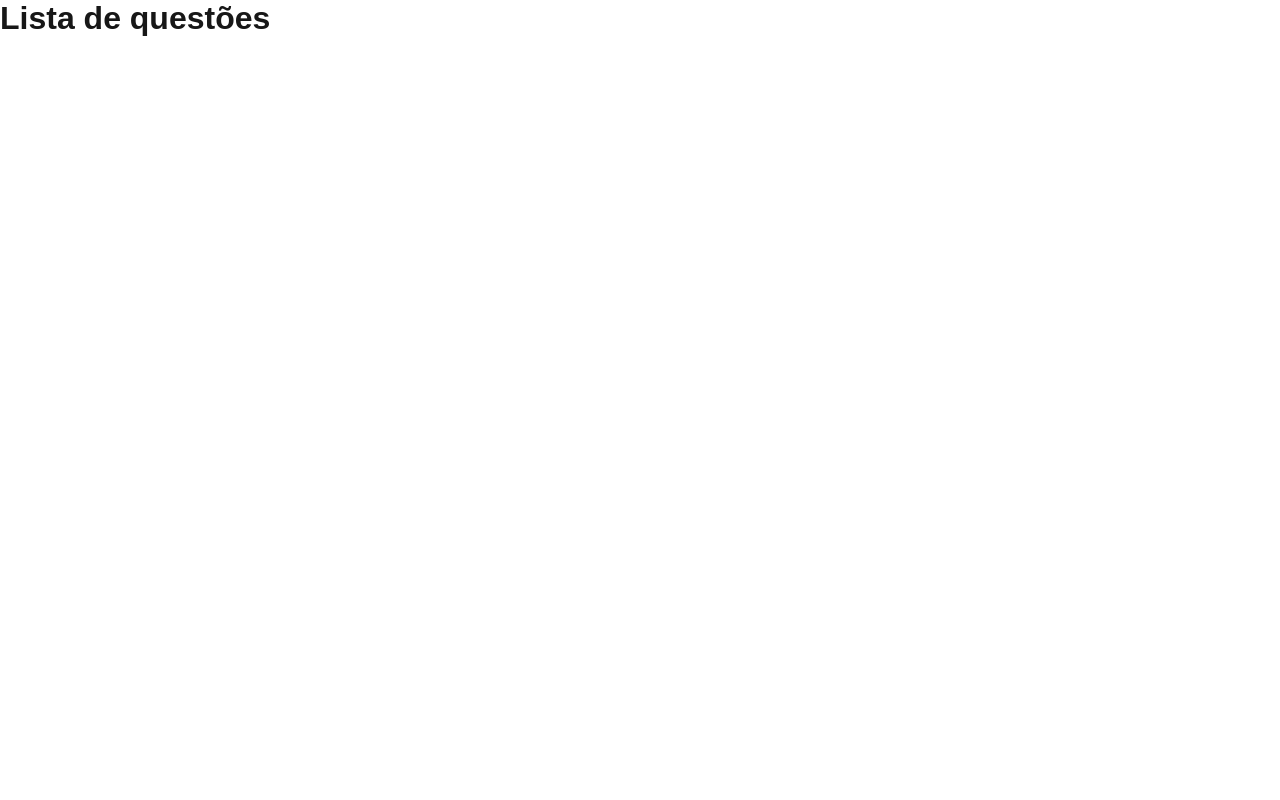
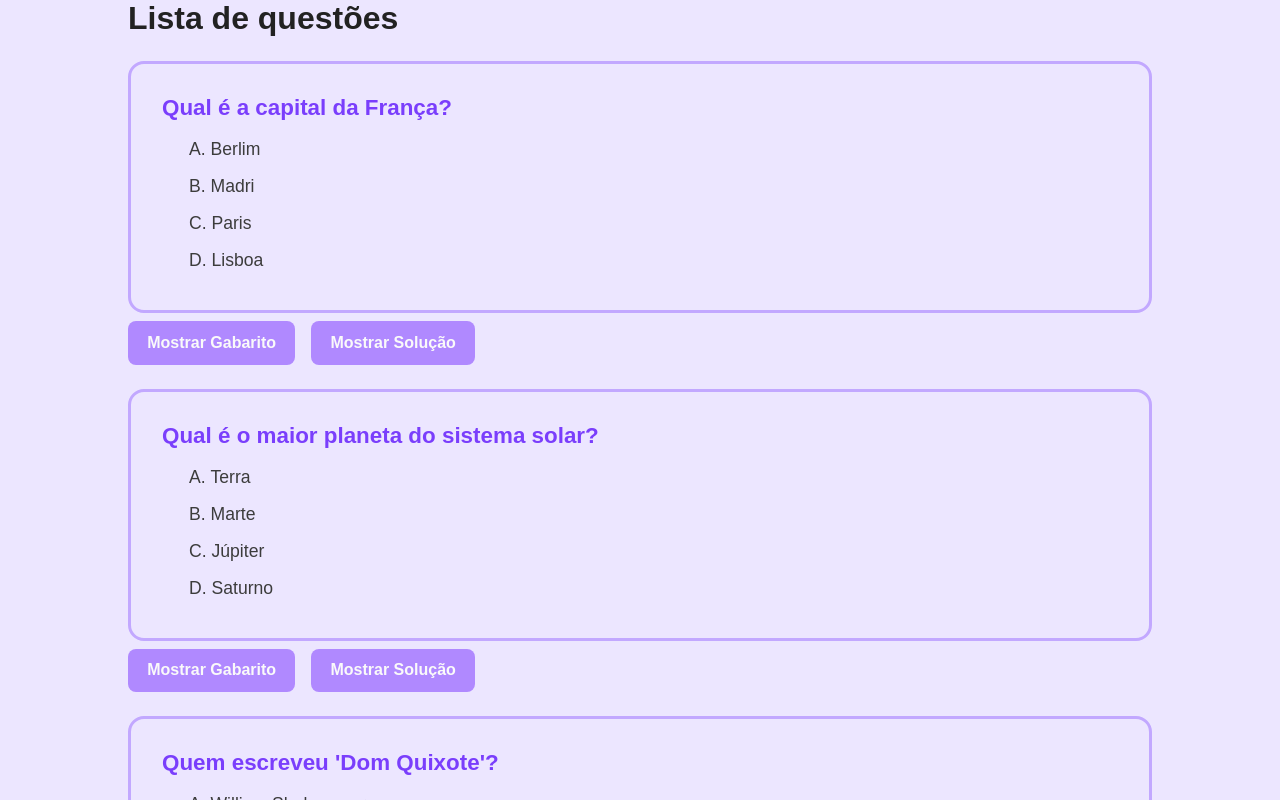
Before and after one commit to Camie-M/aprovamais_fe, a Next.js app in the folder AprovaMais_Frontend/: page /list in a window 1280 px wide. Shown: the top 800 px of the page. Built offline with nearby package versions, Linux system fonts and the light colour scheme.

Commit message:
subindo tela questoes v1

```diff
--- a/AprovaMais_Frontend/package.json
+++ b/AprovaMais_Frontend/package.json
@@ -11,7 +11,8 @@
   "dependencies": {
     "next": "15.2.4",
     "react": "^19.0.0",
-    "react-dom": "^19.0.0"
+    "react-dom": "^19.0.0",
+    "sass": "^1.86.1"
   },
   "devDependencies": {
     "@eslint/eslintrc": "^3",
--- /dev/null
+++ b/AprovaMais_Frontend/src/app/components/boxQuestoes/index.js
@@ -0,0 +1,5 @@
+import styles from "./styles.module.scss"; // Importação correta do SCSS
+
+export default function BoxQuestoes({ children }) {
+  return <div className={styles.container}>{children}</div>;
+}
--- /dev/null
+++ b/AprovaMais_Frontend/src/app/components/boxQuestoes/styles.module.scss
@@ -0,0 +1,7 @@
+.container {
+  width: 100%;
+  border: 0.2rem solid var(--border-questions);
+  border-radius: 1rem;
+  position: relative;
+  padding: 1rem;
+}
--- /dev/null
+++ b/AprovaMais_Frontend/src/app/components/button/index.js
@@ -0,0 +1,9 @@
+import styles from "./styles.module.scss"; // Importação correta do SCSS
+
+export default function Button({ texto, onClick }) {
+  return (
+    <button className={styles.button} onClick={onClick}>
+      {texto}
+    </button>
+  );
+}
--- /dev/null
+++ b/AprovaMais_Frontend/src/app/components/button/styles.module.scss
@@ -0,0 +1,23 @@
+.button {
+  background-color: var(--secondary);
+  color: var(--text-light);
+  font-size: 1rem;
+  font-weight: bold;
+  padding: 0.8rem 1.2rem;
+  border: none;
+  border-radius: 0.5rem;
+  cursor: pointer;
+  transition:
+    background-color 0.3s ease-in-out,
+    transform 0.2s ease-in-out;
+
+  &:hover {
+    background-color: var(--primary);
+    transform: scale(1.08);
+  }
+
+  &:active {
+    background-color: var(--tertiary);
+    transform: scale(1);
+  }
+}
--- /dev/null
+++ b/AprovaMais_Frontend/src/app/components/questoes/index.js
@@ -0,0 +1,29 @@
+import { useState } from "react";
+import styles from "./styles.module.scss";
+
+export default function Questoes({ questao }) {
+  const [selectedAnswer, setSelectedAnswer] = useState(null);
+
+  const handleSelect = (index) => {
+    setSelectedAnswer(index);
+  };
+
+  return (
+    <div className={styles.questaobox}>
+      <h3 className={styles.questaobox__titulo}>{questao.questao}</h3>
+      <ol className={styles.questaobox__lista} type="A">
+        {questao.alternativas.map((alt, i) => (
+          <li
+            key={i}
+            className={`${styles.questaobox__lista__item} ${
+              selectedAnswer === i ? styles.selected : ""
+            }`}
+            onClick={() => handleSelect(i)}
+          >
+            {alt}
+          </li>
+        ))}
+      </ol>
+    </div>
+  );
+}
--- /dev/null
+++ b/AprovaMais_Frontend/src/app/components/questoes/styles.module.scss
@@ -0,0 +1,43 @@
+.questaobox {
+  display: flex;
+  flex-direction: column;
+  align-items: flex-start;
+  background-color: transparent;
+  padding: 0.9375rem;
+
+  &__titulo {
+    margin-bottom: 0.625rem;
+    font-size: 1.4rem;
+    font-weight: bold;
+    color: var(--primary);
+  }
+
+  &__lista {
+    padding-left: 0.9375rem;
+    list-style-position: inside;
+    color: var(--text-dark);
+
+    &__item {
+      font-size: 1.1rem;
+      padding: 0.5rem 0.75rem;
+      border-radius: 0.5rem;
+      transition: all 0.3s ease-in-out;
+      cursor: pointer;
+
+      &:hover {
+        cursor: pointer;
+        transform: translateX(0.3125rem);
+        background-color: var(--secondary);
+        color: var(--text-light);
+        box-shadow: 0.125rem 0.125rem 0.5rem rgba(0, 0, 0, 0.15);
+      }
+    }
+    .selected {
+      cursor: pointer;
+      transform: translateX(0.3125rem);
+      background-color: var(--secondary);
+      color: var(--text-light);
+      box-shadow: 0.125rem 0.125rem 0.5rem rgba(0, 0, 0, 0.15);
+    }
+  }
+}
--- a/AprovaMais_Frontend/src/app/globals.css
+++ b/AprovaMais_Frontend/src/app/globals.css
@@ -1,12 +1,19 @@
 :root {
-  --background: #ffffff;
-  --foreground: #171717;
+  /* 🎨 Paleta de Cores */
+  --primary: #7a3efc;
+  --secondary: #b089ff;
+  --tertiary: #886ee0;
+  --foreground: #222222;
+  --background: #ece6ff;
+  --border-questions: #c2a8ff;
+  --text-light: #fafafa;
+  --text-dark: #3c3c3c;
 }
 
 @media (prefers-color-scheme: dark) {
   :root {
-    --background: #0a0a0a;
-    --foreground: #ededed;
+    --background: var(--dark-bg);
+    --foreground: var(--dark-text);
   }
 }
 
@@ -18,7 +25,7 @@ body {
 
 body {
   color: var(--foreground);
-  background: var(--background);
+  background-color: var(--background);
   font-family: Arial, Helvetica, sans-serif;
   -webkit-font-smoothing: antialiased;
   -moz-osx-font-smoothing: grayscale;
--- a/AprovaMais_Frontend/src/app/layout.js
+++ b/AprovaMais_Frontend/src/app/layout.js
@@ -19,7 +19,10 @@ export const metadata = {
 export default function RootLayout({ children }) {
   return (
     <html lang="en">
-      <body className={`${geistSans.variable} ${geistMono.variable}`}>
+      <body
+        className={`${geistSans.variable} ${geistMono.variable}`}
+        suppressHydrationWarning={true}
+      >
         {children}
       </body>
     </html>
--- a/AprovaMais_Frontend/src/app/list/page.js
+++ b/AprovaMais_Frontend/src/app/list/page.js
@@ -1,7 +1,30 @@
+"use client";
+import styles from "./styles.module.scss";
+import BoxQuestoes from "../components/boxQuestoes";
+import Questoes from "../components/questoes";
+import listaQuestoes from "../../mocks/mocksQuestões.json";
+import Button from "../components/button";
 export default function List() {
+  const handleClick = () => {
+    alert("Botão clicado!");
+  };
+
   return (
-    <main>
+    <div className={styles.container}>
       <h1>Lista de questões</h1>
-    </main>
+
+      {listaQuestoes.map((item, i) => (
+        <div className={styles.container__questoes} key={i}>
+          <BoxQuestoes>
+            <Questoes questao={item} />
+          </BoxQuestoes>
+          <div className={styles.container__questoes__buttons}>
+            <Button texto={"Mostrar Gabarito"} onClick={handleClick} />
+            <Button texto={"Mostrar Solução"} onClick={handleClick} />
+            {/* <input></ <Button texto={"Mostrar Gabarito"} />input> */}
+          </div>
+        </div>
+      ))}
+    </div>
   );
 }
--- /dev/null
+++ b/AprovaMais_Frontend/src/app/list/styles.module.scss
@@ -0,0 +1,18 @@
+.container {
+  width: 80%;
+  margin: 0 auto;
+  display: flex;
+  flex-direction: column;
+  gap: 1.5rem;
+
+  &__questoes {
+    display: flex;
+    flex-direction: column;
+    gap: 0.5rem;
+    &__buttons {
+      display: flex;
+      flex-direction: row;
+      gap: 1rem;
+    }
+  }
+}
--- /dev/null
+++ b/AprovaMais_Frontend/src/mocks/mocksQuestões.json
@@ -0,0 +1,31 @@
+[
+  {
+    "questao": "Qual é a capital da França?",
+    "alternativas": ["Berlim", "Madri", "Paris", "Lisboa"],
+    "resposta": "Paris",
+    "solucao": "Paris é a capital da França desde 508 d.C."
+  },
+  {
+    "questao": "Qual é o maior planeta do sistema solar?",
+    "alternativas": ["Terra", "Marte", "Júpiter", "Saturno"],
+    "resposta": "Júpiter",
+    "solucao": "Júpiter é o maior planeta do sistema solar, com um diâmetro de aproximadamente 139.820 km."
+  },
+  {
+    "questao": "Quem escreveu 'Dom Quixote'?",
+    "alternativas": [
+      "William Shakespeare",
+      "Miguel de Cervantes",
+      "Machado de Assis",
+      "Jorge Luis Borges"
+    ],
+    "resposta": "Miguel de Cervantes",
+    "solucao": "Miguel de Cervantes escreveu 'Dom Quixote', publicado pela primeira vez em 1605."
+  },
+  {
+    "questao": "Quantos elementos químicos a tabela periódica possui atualmente?",
+    "alternativas": ["113", "118", "120", "126"],
+    "resposta": "118",
+    "solucao": "A tabela periódica possui atualmente 118 elementos químicos reconhecidos oficialmente."
+  }
+]
```
Also changed, not shown: 2 other files (tests, documents, lock files or other folders).
